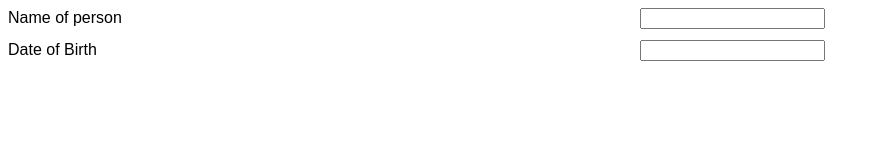
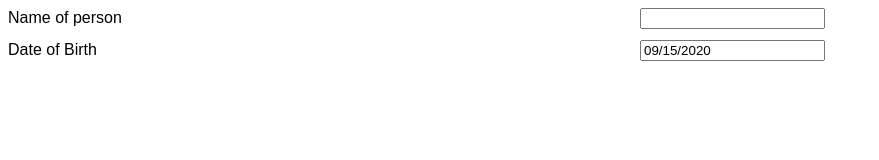
Before and after one commit to mcapodici/exploringreact, a React app in the folder birthdays/: page / in a window 1280 px wide. Shown: the top 160 px of the page, without its empty margins (0-879 px from the left). Built offline with nearby package versions, Linux system fonts and the light colour scheme; the HTML template or start-up script is replaced by a standard one.

Commit message:
added a date picker to the add birthday component

```diff
--- a/birthdays/package.json
+++ b/birthdays/package.json
@@ -27,8 +27,10 @@
   },
   "dependencies": {
     "@types/react": "^16.9.2",
+    "@types/react-datepicker": "^3.1.1",
     "@types/react-dom": "^16.9.0",
     "react": "^16.9.0",
+    "react-datepicker": "^3.1.3",
     "react-dom": "^16.9.0"
   }
 }
--- a/birthdays/src/components/AddBirthday.tsx
+++ b/birthdays/src/components/AddBirthday.tsx
@@ -1,6 +1,13 @@
 import * as React from 'react'
+import DatePicker from 'react-datepicker';
+import 'react-datepicker/dist/react-datepicker.css';
 
-export default function AddBirthdayComponent() {
+interface IAddBirthdayProps {
+  date: Date;
+  onDateChange: (date: Date) => void
+}
+
+export default function AddBirthdayComponent(props: IAddBirthdayProps) {
   return (<div>
     <div className="inputrow">
       <label>Name of person</label>
@@ -8,7 +15,10 @@ export default function AddBirthdayComponent() {
     </div>
     <div className="inputrow">
       <label>Date of Birth</label>
-      <input></input>
+      <DatePicker
+        selected={props.date}
+        onChange={props.onDateChange}
+      />
     </div>
   </div>)
 }
--- a/birthdays/src/index.tsx
+++ b/birthdays/src/index.tsx
@@ -6,4 +6,7 @@ import './style.css';
 const div = document.createElement('div');
 div.id = 'root';
 document.body.appendChild(div);
-ReactDOM.render(<AddBirthdayComponent/>, div);
+ReactDOM.render(<AddBirthdayComponent
+  date={new Date()}
+  onDateChange={(date) => {}}
+/>, div);
--- a/birthdays/src/style.css
+++ b/birthdays/src/style.css
@@ -11,3 +11,7 @@ body {
   width: 50%;
   display: inline-block;
 }
+
+.react-datepicker-wrapper {
+  display: inline-block;
+}
```
Also changed, not shown: 1 other file (tests, documents, lock files or other folders).
